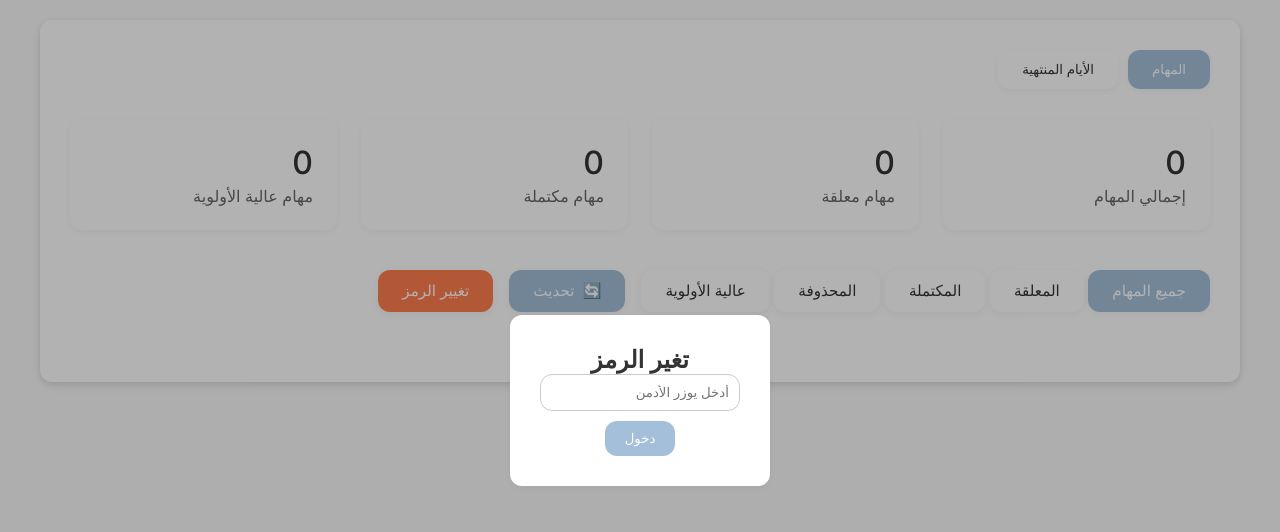
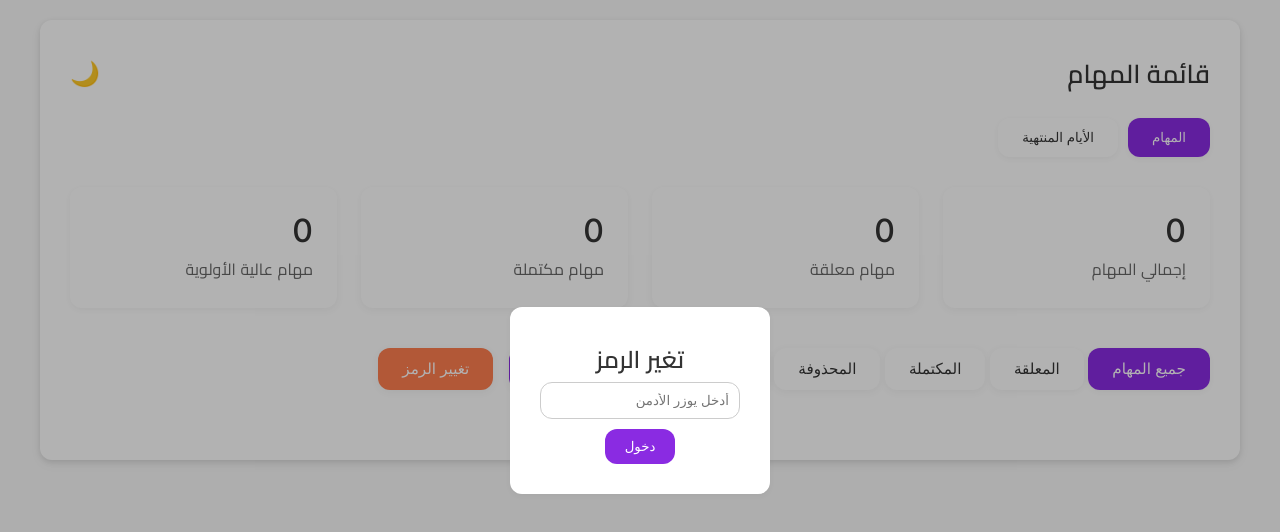
Before and after one commit to FayaIQ/todo, a website: page public/index.html in a window 1280 px wide. Drawn offline with Linux system fonts and the light colour scheme.

Commit message:
feat: add dark mode and theme toggle

```diff
--- a/public/index.html
+++ b/public/index.html
@@ -8,18 +8,25 @@
     <link rel="icon" href="https://img.icons8.com/ios-filled/32/8a2be2/checklist.png" sizes="32x32" type="image/png">
     <link rel="icon" href="https://img.icons8.com/ios-filled/16/8a2be2/checklist.png" sizes="16x16" type="image/png">
     <style>
-       @import url('https://fonts.googleapis.com/css2?family=Inter:wght@300;400;500;600&display=swap');
+   @import url('https://fonts.googleapis.com/css2?family=Inter:wght@300;400;500;600&family=Cairo:wght@400;600&display=swap');
 
 :root {
-  --font-family: 'Inter', sans-serif;
+  --font-family: 'Inter', 'Cairo', sans-serif;
   --bg-color: #F9F9F9;
   --surface-color: #FFFFFF;
   --text-primary: #333333;
   --text-secondary: #666666;
-  --accent-color: #A3BFD9; /* لمسة هادئة */
+  --accent-color: #8a2be2;
   --border-radius: 12px;
   --shadow-light: rgba(0, 0, 0, 0.05);
   --shadow-strong: rgba(0, 0, 0, 0.1);
+}
+
+body.dark {
+  --bg-color: #1a1a1a;
+  --surface-color: #262626;
+  --text-primary: #F4F4F4;
+  --text-secondary: #BBBBBB;
 }
 
 * {
@@ -34,6 +41,7 @@ body {
   color: var(--text-primary);
   min-height: 100vh;
   padding: 20px;
+  transition: background-color 0.3s ease, color 0.3s ease;
 }
 
 #loginOverlay {
@@ -81,6 +89,7 @@ body {
   border-radius: var(--border-radius);
   padding: 30px;
   box-shadow: 0 4px 12px var(--shadow-light), 0 2px 6px var(--shadow-strong);
+  transition: background-color 0.3s ease, color 0.3s ease;
 }
 
 .header {
@@ -378,6 +387,18 @@ body {
   color: var(--text-secondary);
 }
 
+.theme-toggle {
+  background: none;
+  border: none;
+  cursor: pointer;
+  font-size: 1.5rem;
+  color: var(--text-primary);
+  transition: color 0.3s ease;
+}
+.dark .theme-toggle {
+  color: var(--text-primary);
+}
+
 /* Responsive */
 @media (max-width: 768px) {
   .stats { grid-template-columns: 1fr; }
@@ -398,6 +419,10 @@ body {
         </div>
     </div>
     <div class="container">
+        <div style="display:flex;justify-content:space-between;align-items:center;margin-bottom:20px;">
+            <h1 style="font-size:1.6rem;font-weight:600;">قائمة المهام</h1>
+            <button id="themeToggle" class="theme-toggle" aria-label="تبديل الوضع">🌙</button>
+        </div>
         <div class="tabs">
             <button id="tasksTabBtn" class="tab-btn active">المهام</button>
             <button id="daysTabBtn" class="tab-btn">الأيام المنتهية</button>
@@ -459,6 +484,17 @@ body {
         let tasks = [];
         let currentFilter = 'all';
         let adminusername = localStorage.getItem('adminusername');
+        const savedTheme = localStorage.getItem('theme');
+        if (savedTheme === 'dark') {
+            document.body.classList.add('dark');
+            document.getElementById('themeToggle').textContent = '☀️';
+        }
+        document.getElementById('themeToggle').addEventListener('click', () => {
+            document.body.classList.toggle('dark');
+            const isDark = document.body.classList.contains('dark');
+            document.getElementById('themeToggle').textContent = isDark ? '☀️' : '🌙';
+            localStorage.setItem('theme', isDark ? 'dark' : 'light');
+        });
 
         // تحميل المهام من ملف JSON
         async function loadTasks() {
```
